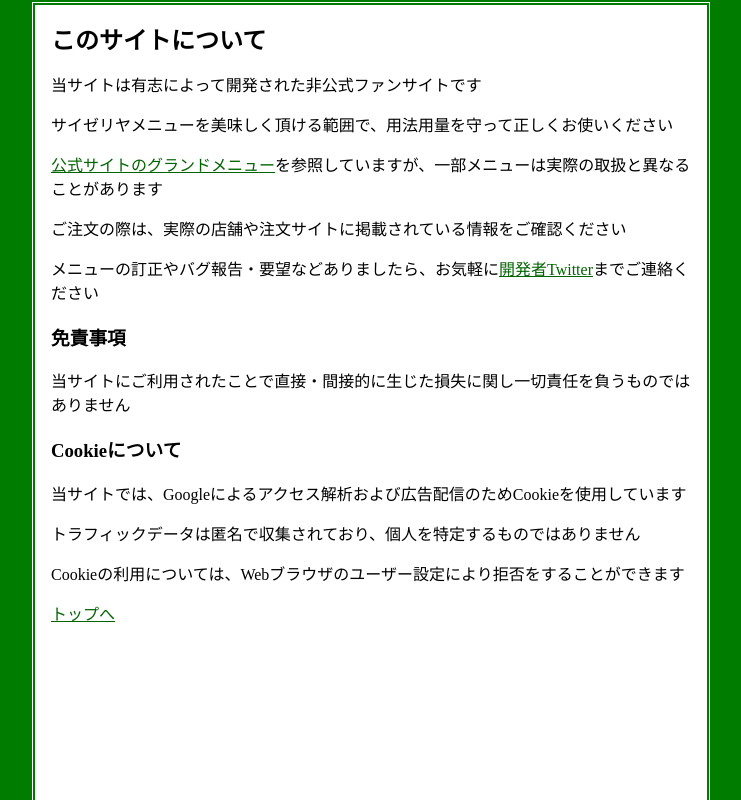
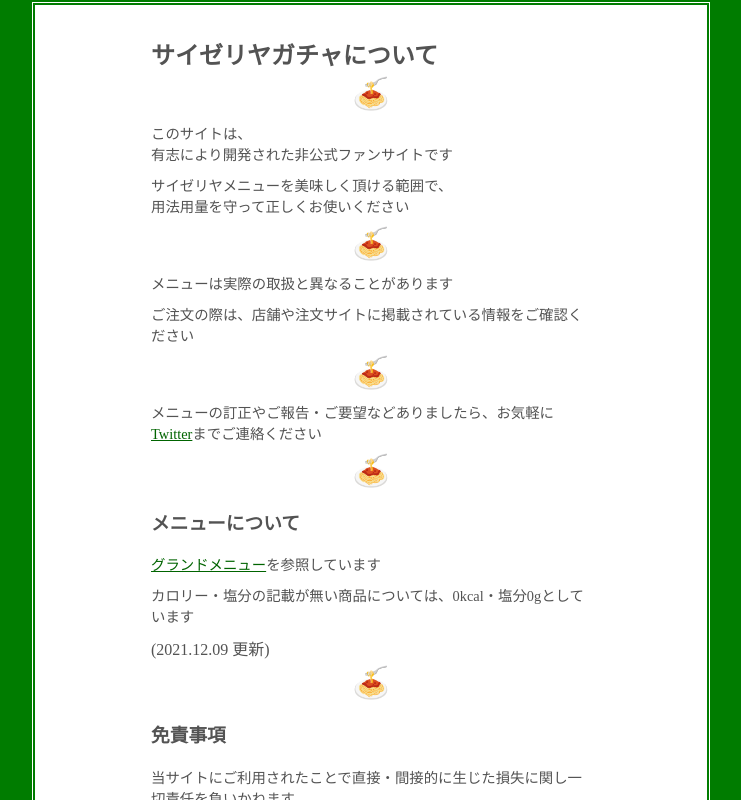
Before and after one commit to marushosummers/SaizeriyaGacha, a Next.js app in the folder app/: page /about in a window 1280 px wide. Shown: the top 800 px of the page, without its empty margins (269-1010 px from the left). Built offline with nearby package versions, Linux system fonts and the light colour scheme; no server answers; a web font is replaced by a local one.

Commit message:
aboutページの更新

```diff
--- a/app/components/aboutContent.tsx
+++ b/app/components/aboutContent.tsx
@@ -1,27 +1,39 @@
 import { NextPage } from 'next'
 import Link from 'next/link';
+import { Divider } from './divider'
 
 export const AboutContent: NextPage = () => {
   return (
     <div className="page">
-      <h2>このサイトについて</h2>
-      <p>当サイトは有志によって開発された非公式ファンサイトです</p>
-      <p>サイゼリヤメニューを美味しく頂ける範囲で、用法用量を守って正しくお使いください</p>
+      <div className="about">
+        <h2>サイゼリヤガチャについて</h2>
+        <Divider />
+        <p>このサイトは、<br />有志により開発された非公式ファンサイトです</p>
+        <p>サイゼリヤメニューを美味しく頂ける範囲で、<br />用法用量を守って正しくお使いください</p>
+        <Divider />
+        <p>メニューは実際の取扱と異なることがあります</p>
+        <p>ご注文の際は、店舗や注文サイトに掲載されている情報をご確認ください</p>
+        <Divider />
+        <p>メニューの訂正やご報告・ご要望などありましたら、お気軽に<a href="https://twitter.com/saizeriyagacha" target="_blank" rel="noopener noreferrer">Twitter</a>までご連絡ください</p>
+        <Divider />
+        <h3>メニューについて</h3>
+        <p><a href="https://www.saizeriya.co.jp/menu/index.html" target="_blank" rel="noopener noreferrer">グランドメニュー</a>を参照しています</p>
+        <p>カロリー・塩分の記載が無い商品については、0kcal・塩分0gとしています</p>
 
-      <p><a href="https://www.saizeriya.co.jp/menu/index.html" target="_blank" rel="noopener noreferrer">公式サイトのグランドメニュー</a>を参照していますが、一部メニューは実際の取扱と異なることがあります</p>
-      <p>ご注文の際は、実際の店舗や注文サイトに掲載されている情報をご確認ください</p>
-
-      <p>メニューの訂正やバグ報告・要望などありましたら、お気軽に<a href="https://twitter.com/marusho_summers" target="_blank" rel="noopener noreferrer">開発者Twitter</a>までご連絡ください</p>
-
+        (2021.12.09 更新)
+        <Divider />
         <h3>免責事項</h3>
-      <p>当サイトにご利用されたことで直接・間接的に生じた損失に関し一切責任を負うものではありません</p>
-
+        <p>当サイトにご利用されたことで直接・間接的に生じた損失に関し一切責任を負いかねます</p>
+        <Divider />
         <h3>Cookieについて</h3>
         <p>当サイトでは、Googleによるアクセス解析および広告配信のためCookieを使用しています</p>
         <p>トラフィックデータは匿名で収集されており、個人を特定するものではありません</p>
         <p>Cookieの利用については、Webブラウザのユーザー設定により拒否をすることができます</p>
-
+        <Divider />
+        <div className="center">
           <Link href="/">トップへ</Link>
+        </div>
+      </div>
     </div>
   );
 }
--- /dev/null
+++ b/app/components/divider.tsx
@@ -0,0 +1,7 @@
+export const Divider: React.FC = () => {
+  return (
+    <div className="divider">
+      { "🍝" }
+    </div>
+  );
+}
--- a/app/styles/global.css
+++ b/app/styles/global.css
@@ -98,7 +98,7 @@
 }
 
 .spinner {
-  padding-top: 5px;
+    padding-top: 5px;
 }
 
 .close-btn {
@@ -254,6 +254,25 @@
     text-align: center;
 }
 
+.about {
+    padding: 15px;
+    color: #535353;
+}
+
+.about p {
+    font-size: 0.9em;
+    margin: 10px 0;
+}
+
+.about .center {
+    text-align: center;
+}
+
+.divider{
+    margin: 5px auto;
+    text-align: center;
+    font-size: 1.9em;
+}
 @media screen and (min-width: 960px) {
 
     .page {
@@ -288,4 +307,9 @@
         font-weight: bold;
     }
 
+    .about {
+        padding: 15px 100px;
+        color: #535353;
+    }
+
 }
```
Lines whose indentation alone changed are shown as unchanged.
